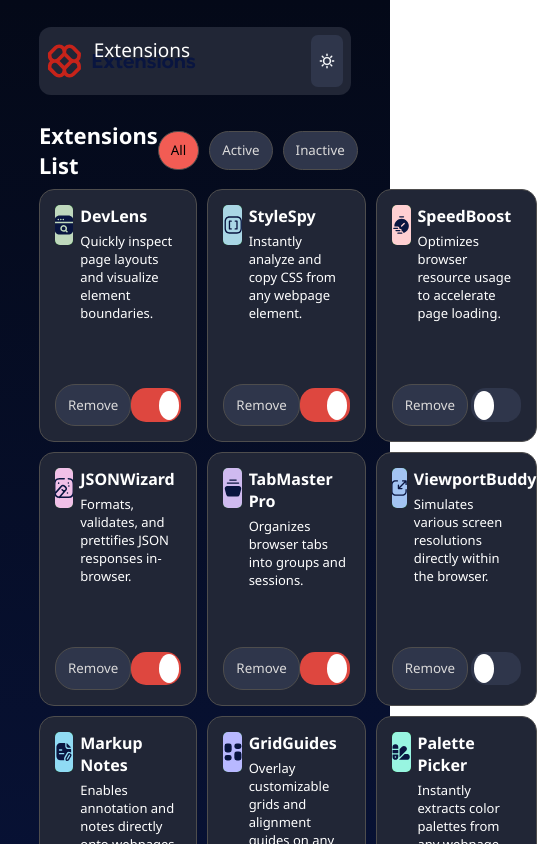
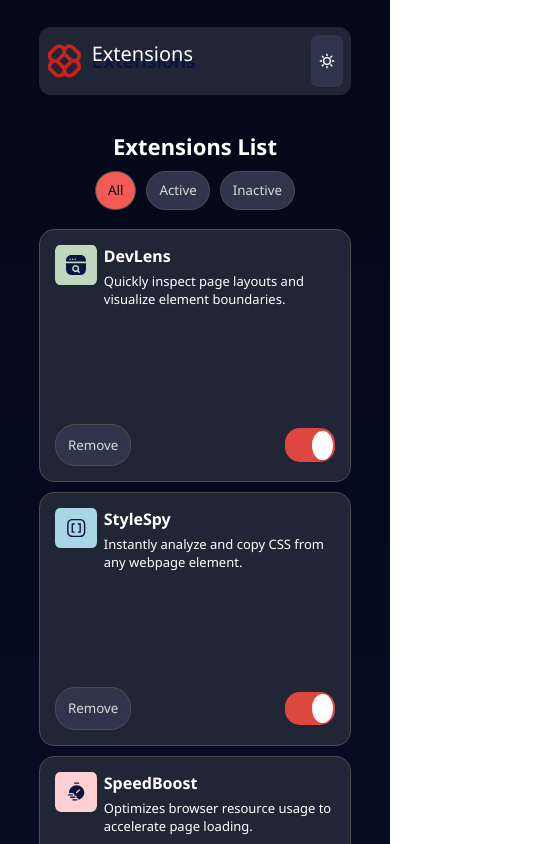
Before and after one commit to Kenzkyi/browser-extension, a React (Vite) app: page / in a window 390 px wide. Shown: the top 844 px of the page, 537 px wide, since content can reach past the window. Built offline with nearby package versions, Linux system fonts and the light colour scheme.

Commit message:
responsiveness

```diff
--- a/src/index.css
+++ b/src/index.css
@@ -13,6 +13,7 @@
   flex-direction: column;
   align-items: center;
   padding-top: 27px;
+  overflow: hidden;
 }
 
 .app-header{
@@ -66,10 +67,20 @@
       border-radius: 7%;
     }
   }
+
+  @media screen and (max-width:480px) {
+    nav{
+      p{
+        top: 5px;
+        right: 4px;
+        font-size: 20px;
+      }
+    }
+  }
 }
 
 .app-secondLayer{
-  height: 4.7vh;
+  min-height: 4.7vh;
   width: 80%;
   margin-top: 36px;
   display: flex;
@@ -82,7 +93,7 @@
   }
 
   section{
-    height: 100%;
+    height: 4.7vh;
     display: flex;
     gap: 10px;
 
@@ -98,6 +109,11 @@
       outline: none;
       cursor: pointer;
     }
+  }
+
+  @media screen and (max-width:480px) {
+    flex-direction: column;
+    gap: 10px;
   }
 }
 
@@ -203,4 +219,12 @@
       }
     }
   }
+
+  @media screen and (max-width:768px) {
+    grid-template-columns: repeat(2,1fr);
+  }
+
+  @media screen and (max-width:480px) {
+    grid-template-columns: 1fr;
+  }
 }
```
